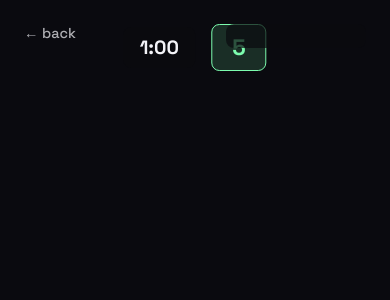
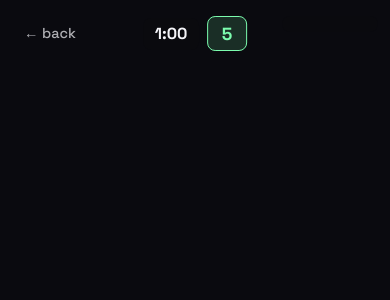
Before and after one commit to sidthekidder/sidthekidder.github.io, a Jekyll site: the page new/experiments/crowd-rush/index.html, which Jekyll copies as it is, in a window 390 px wide. Shown: the top 300 px of the page. Built offline with Jekyll 4.4.1, drawn with Linux system fonts in a browser that asks for light colours; a script that is not in the unit is left out.

Commit message:
feat: mobile touch controls + responsive HUD for Crowd Rush
- Add a virtual joystick (bottom-left, touch-only via CSS
  `@media (pointer: coarse)`) that drives the same movement direction
  keyboardDirection() already produces — keyboardDirection() ||
  joystickDirection() means keyboard still wins if both are somehow
  active. Distinct from the earlier-removed whole-screen mouse-follow
  control: this only responds to drags starting on the joystick
  element itself.
- Fix a real overlap bug found while in here: on a 375px-wide viewport
  the centered top HUD (spans to ~276px) and the top-right leaderboard
  (starts at ~211px) actually overlapped. Added a max-width: 480px
  query that shrinks both so they clear each other.

Co-Authored-By: Claude Sonnet 5 <noreply@anthropic.com>

```diff
--- a/new/experiments/crowd-rush/game.js
+++ b/new/experiments/crowd-rush/game.js
@@ -378,6 +378,76 @@ if (!canUseWebGL()) {
     return { x: dx / len, z: dz / len };
   }
 
+  // --- Touch input: on-screen virtual joystick for mobile ---
+  // Separate from (and not a replacement for) the whole-screen
+  // pointer-follow control removed earlier — this only responds to drags
+  // starting on the joystick element itself, and is hidden entirely on
+  // non-touch (fine) pointers via CSS.
+
+  const joystickEl = document.getElementById('joystick');
+  const joystickKnobEl = document.getElementById('joystick-knob');
+  const JOYSTICK_MAX_RADIUS = 45;
+  const JOYSTICK_DEADZONE = 8;
+
+  let joystickPointerId = null;
+  let joystickDirX = 0;
+  let joystickDirZ = 0;
+
+  function updateJoystickFromEvent(clientX, clientY) {
+    const rect = joystickEl.getBoundingClientRect();
+    const centerX = rect.left + rect.width / 2;
+    const centerY = rect.top + rect.height / 2;
+    let dx = clientX - centerX;
+    let dy = clientY - centerY;
+    const dist = Math.sqrt(dx * dx + dy * dy);
+    if (dist > JOYSTICK_MAX_RADIUS) {
+      dx = (dx / dist) * JOYSTICK_MAX_RADIUS;
+      dy = (dy / dist) * JOYSTICK_MAX_RADIUS;
+    }
+    joystickKnobEl.style.transform = `translate(calc(-50% + ${dx}px), calc(-50% + ${dy}px))`;
+    if (Math.sqrt(dx * dx + dy * dy) < JOYSTICK_DEADZONE) {
+      joystickDirX = 0;
+      joystickDirZ = 0;
+    } else {
+      // dy grows downward on screen, matching how W/ArrowUp already map to
+      // negative dz ("forward" for this fixed camera) — no sign flip needed.
+      joystickDirX = dx / JOYSTICK_MAX_RADIUS;
+      joystickDirZ = dy / JOYSTICK_MAX_RADIUS;
+    }
+  }
+
+  function resetJoystick() {
+    joystickPointerId = null;
+    joystickDirX = 0;
+    joystickDirZ = 0;
+    joystickKnobEl.style.transform = 'translate(-50%, -50%)';
+  }
+
+  joystickEl.addEventListener('pointerdown', (e) => {
+    joystickPointerId = e.pointerId;
+    joystickEl.setPointerCapture(e.pointerId);
+    updateJoystickFromEvent(e.clientX, e.clientY);
+  });
+  joystickEl.addEventListener('pointermove', (e) => {
+    if (e.pointerId === joystickPointerId) {
+      updateJoystickFromEvent(e.clientX, e.clientY);
+    }
+  });
+  joystickEl.addEventListener('pointerup', (e) => {
+    if (e.pointerId === joystickPointerId) resetJoystick();
+  });
+  joystickEl.addEventListener('pointercancel', (e) => {
+    if (e.pointerId === joystickPointerId) resetJoystick();
+  });
+  window.addEventListener('blur', resetJoystick);
+
+  function joystickDirection() {
+    if (joystickPointerId === null) return null;
+    const len = Math.sqrt(joystickDirX * joystickDirX + joystickDirZ * joystickDirZ);
+    if (len < 0.001) return null;
+    return { x: joystickDirX / len, z: joystickDirZ / len };
+  }
+
   // --- Game state / loop ---
 
   let timeLeft = ROUND_SECONDS;
@@ -568,7 +638,7 @@ if (!canUseWebGL()) {
       // logical target leads the real crowd just enough to feel
       // responsive without the gap growing large enough to be visible.
       const playerSpeed = 6.5;
-      const keyDir = keyboardDirection();
+      const keyDir = keyboardDirection() || joystickDirection();
       const playerBlendRate = Math.min(1, delta * 4);
       player.moveBlend += ((keyDir ? 1 : 0) - player.moveBlend) * playerBlendRate;
       if (keyDir) {
--- a/new/experiments/crowd-rush/index.html
+++ b/new/experiments/crowd-rush/index.html
@@ -81,6 +81,52 @@
     font-weight: 700;
     cursor: pointer;
   }
+
+  /* Virtual joystick — touch-only control, shown just for coarse
+     (touch-primary) pointers so desktop/keyboard players never see it. */
+  .joystick {
+    display: none;
+    position: fixed;
+    bottom: 2rem;
+    left: 2rem;
+    width: 110px;
+    height: 110px;
+    border-radius: 50%;
+    background: rgba(255, 255, 255, 0.08);
+    border: 1px solid rgba(255, 255, 255, 0.18);
+    touch-action: none;
+    z-index: 15;
+  }
+  @media (pointer: coarse) {
+    .joystick { display: block; }
+  }
+  .joystick-knob {
+    position: absolute;
+    top: 50%;
+    left: 50%;
+    width: 46px;
+    height: 46px;
+    border-radius: 50%;
+    background: rgba(255, 255, 255, 0.3);
+    transform: translate(-50%, -50%);
+    pointer-events: none;
+  }
+
+  /* Narrow viewports: the centered HUD and top-right leaderboard would
+     otherwise overlap (HUD spans past 270px on a 375px-wide screen while
+     the leaderboard starts around 210px). Shrink both so they clear. */
+  @media (max-width: 480px) {
+    .hud { gap: 0.5rem; top: 1rem; }
+    .hud-timer { padding: 0.35rem 0.7rem; font-size: 1rem; min-width: 3.5rem; }
+    .hud-count { padding: 0.35rem 0.85rem; font-size: 1.1rem; }
+    .leaderboard {
+      top: 1rem;
+      right: 0.75rem;
+      min-width: 96px;
+      padding: 0.5rem 0.65rem;
+      font-size: 0.7rem;
+    }
+  }
 </style>
 </head>
 <body>
@@ -90,6 +136,9 @@
     <div class="hud-count" id="hud-count">5</div>
   </div>
   <div class="leaderboard" id="leaderboard"></div>
+  <div class="joystick" id="joystick">
+    <div class="joystick-knob" id="joystick-knob"></div>
+  </div>
   <div class="end-screen" id="end-screen">
     <div class="end-title" id="end-title">Time's Up!</div>
     <div class="end-score" id="end-score">Final size: 0</div>
```
